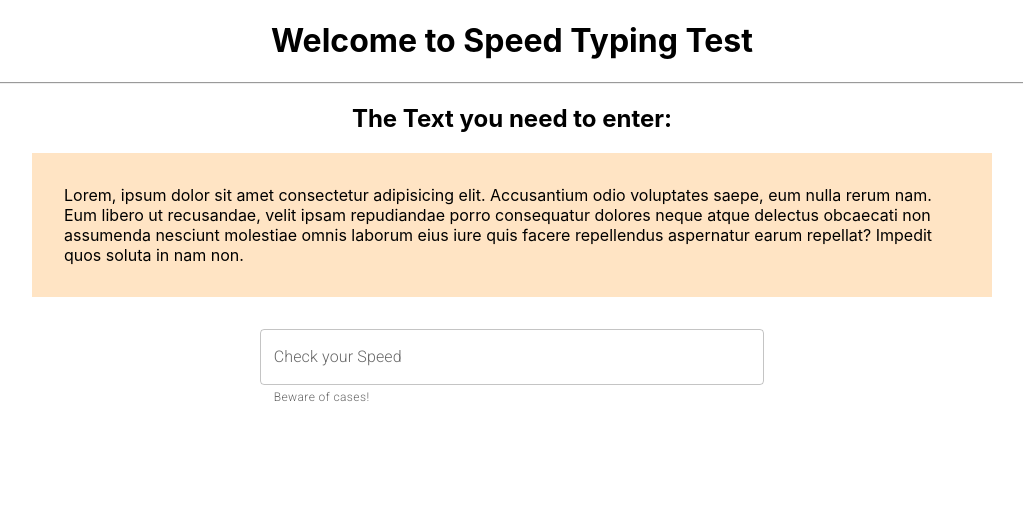
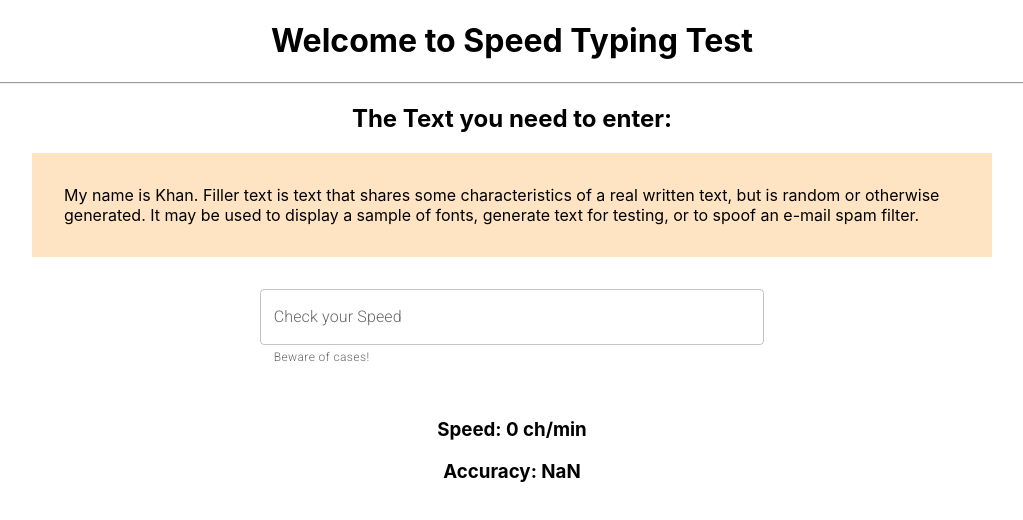
Before and after one commit to Pratyush-05/speedtypingapp, a React (Create React App) app: page / in a window 1280 px wide. Shown: the top 520 px of the page, without its empty margins (128-1151 px from the left). Built offline with nearby package versions, Linux system fonts and the light colour scheme.

Commit message:
speed and accuracy added

```diff
--- a/src/Home.js
+++ b/src/Home.js
@@ -6,23 +6,50 @@ import TextField from "@mui/material/TextField";
 function Home() {
   const [value, setValue] = React.useState("");
   const [wrong, setWrong] = React.useState(false);
+  const [initialTime, setInitialTime] = React.useState(0);
+  var today = new Date();
+  const [finalTime, setFinalTime] = React.useState(
+    60 * today.getMinutes() + today.getSeconds()
+  );
+  const [flag, setFlag] = React.useState(true);
+  const [speed, setSpeed] = React.useState(0);
+  const [accuracy, setAccuracy] = React.useState(100);
+  const [wrongChInput, setWrongChInput] = React.useState(0);
   const [helperText, setHelperText] = React.useState("Beware of cases!");
-
   const text =
-    "Lorem, ipsum dolor sit amet consectetur adipisicing elit. Accusantium odio voluptates saepe, eum nulla rerum nam. Eum libero ut recusandae, velit ipsam repudiandae porro consequatur dolores neque atque delectus obcaecati non assumenda nesciunt molestiae omnis laborum eius iure quis facere repellendus aspernatur earum repellat? Impedit quos soluta in nam non.";
+    "My name is Khan. Filler text is text that shares some characteristics of a real written text, but is random or otherwise generated. It may be used to display a sample of fonts, generate text for testing, or to spoof an e-mail spam filter.";
+  let inputText = "";
 
   const handleChange = (event) => {
-    console.log(event);
-    let inputText = event.target.value;
-    setValue(inputText);
+    inputText = event.target.value;
+    setFinalTime((1000*(60 * today.getMinutes() + today.getSeconds())+today.getMilliseconds()));
+
+    if (inputText[0] === text[0] && flag === true) {
+      setInitialTime((1000*(60 * today.getMinutes() + today.getSeconds())+today.getMilliseconds()));
+      setFlag(false);
+    }
+
     if (text.substring(0, inputText.length) === inputText) {
+      setValue(inputText);
       setHelperText("All Good, Beware of cases!");
       setWrong(false);
     } else {
+      setWrongChInput((wrongChInput)=>{
+        return wrongChInput+1;
+      });
       setWrong(true);
       setHelperText("Ah! Mistake made");
     }
+
+    if (inputText[inputText.length-1] === text[text.length-1]) {
+      alert("U have completd the test");
+    }
   };
+
+  React.useEffect(() => {
+    setAccuracy(Math.ceil((value.length/(value.length+wrongChInput))*100));
+    setSpeed(Math.floor((value.length / (finalTime - initialTime)) * 60*1000));
+  }, [finalTime]);
   return (
     <div>
       <hr />
@@ -48,6 +75,8 @@ function Home() {
           fullWidth={true}
         />
       </Box>
+      <h3>Speed: {speed} ch/min</h3>
+      <h3>Accuracy: {accuracy} </h3>
     </div>
   );
 }
```
